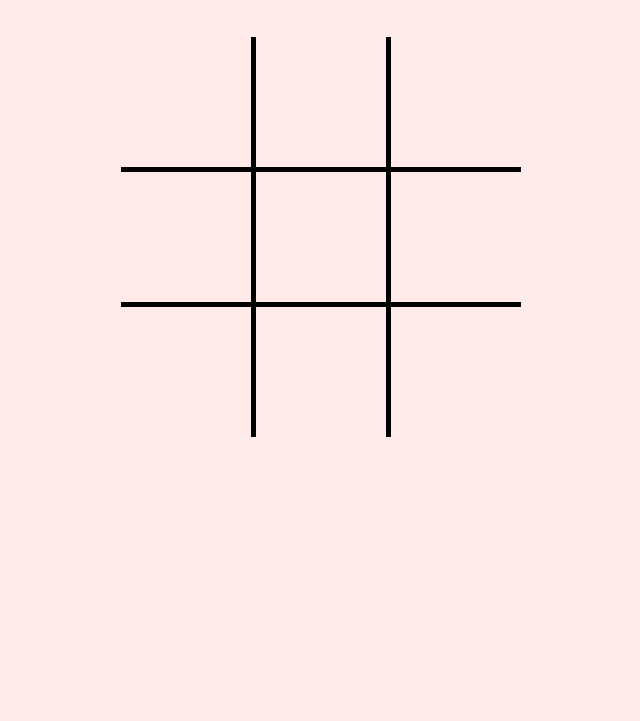
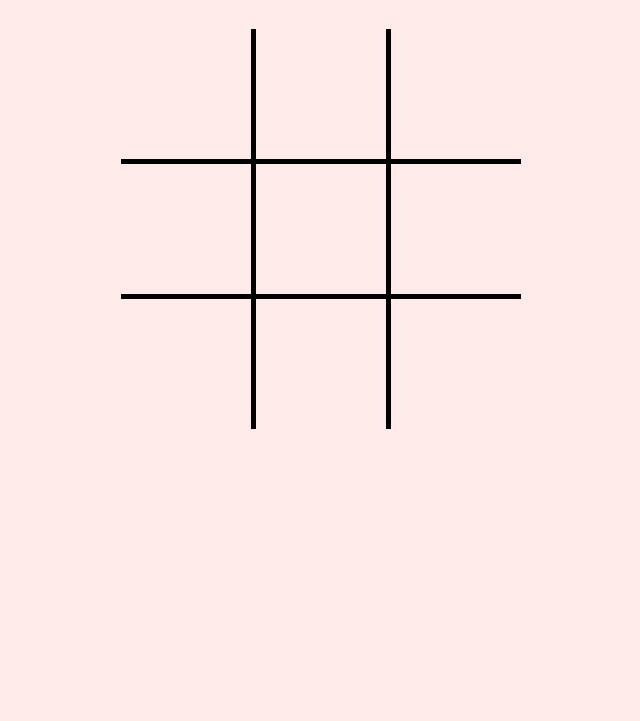
Before and after one commit to SLprogramming/tictactoe, a plain HTML site: page index.html in a window 1280 px wide. Shown: the part 79-800 px from the top of the page, without its empty margins (319-959 px from the left). Drawn offline with Linux system fonts and the light colour scheme.

Commit message:
Update style.css
Pp

```diff
--- a/style.css
+++ b/style.css
@@ -1,6 +1,11 @@
+
 body {
     background-color:rgb(255, 234, 234);
 }
+*{
+    padding:0;
+    margin:0;
+    box-sizing:border-box;
 .title {
     text-align: center;
     font-weight: bold;
```
